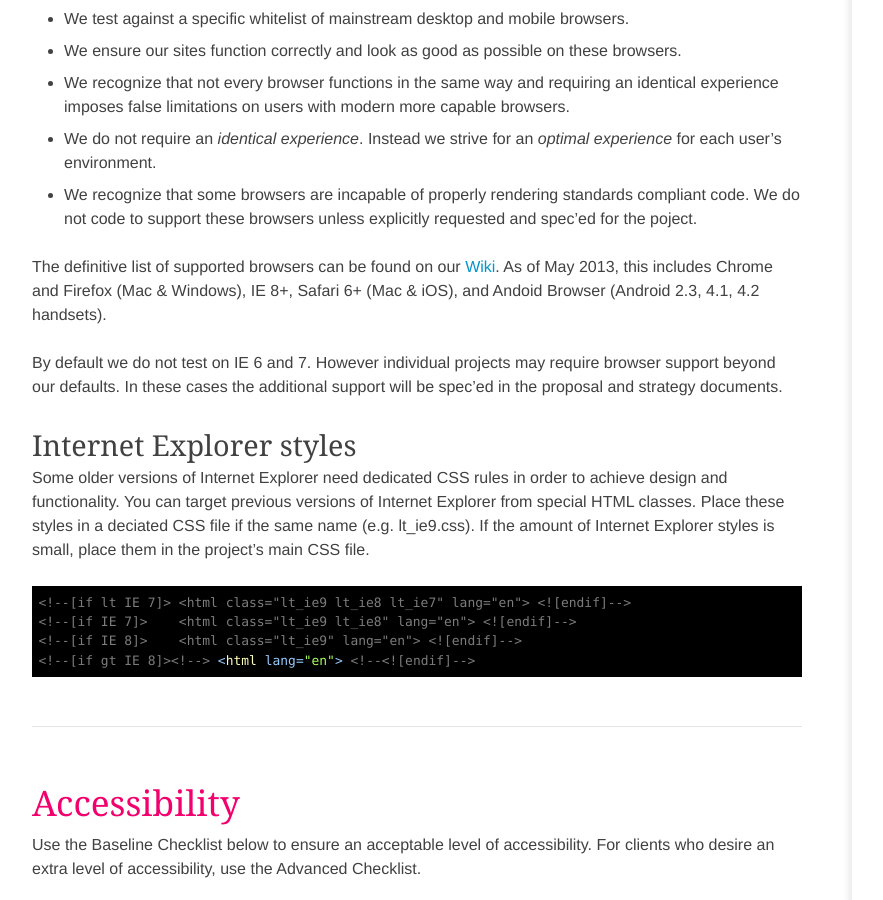
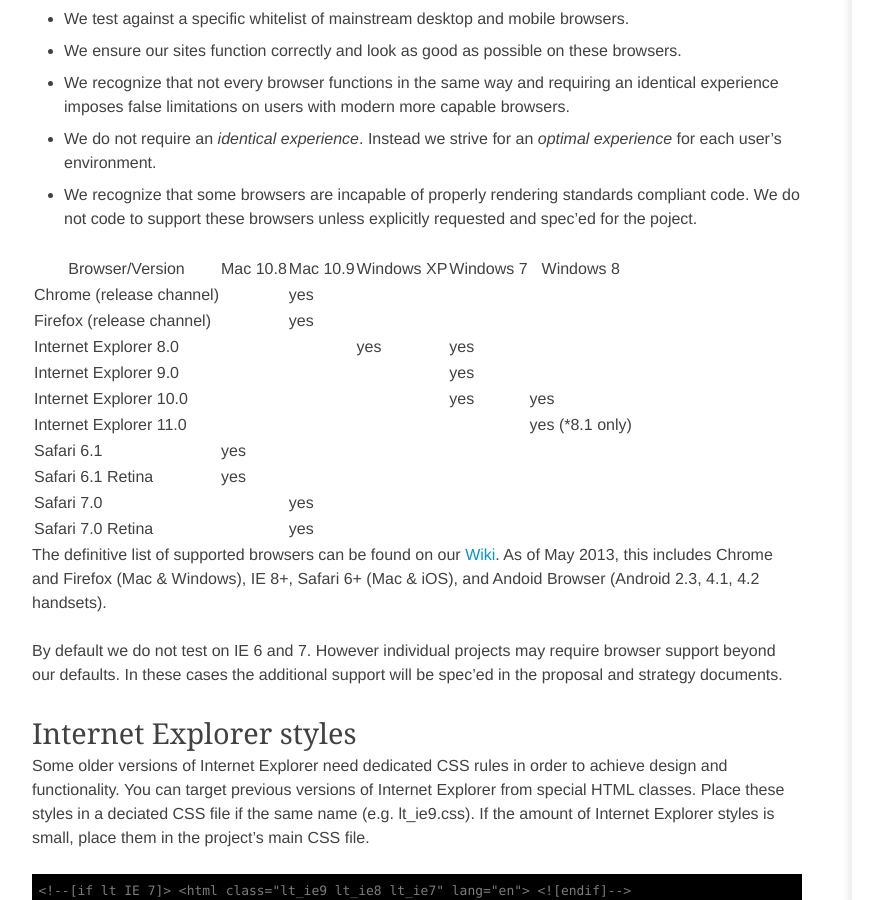
Before and after one commit to imarc/handbook, a Jekyll site: the page built from frontend.markdown, in a window 1280 px wide and 900 px high, scrolled down 7581 px. Shown: the whole window, without its empty margins (88-971 px from the left). Built offline with Jekyll 4.4.1, drawn with Linux system fonts in a browser that asks for light colours; nearby versions of some CDN libraries; some web fonts are replaced.

Commit message:
browser compatibility table

```diff
--- a/frontend.markdown
+++ b/frontend.markdown
@@ -309,6 +309,91 @@ The following **philosophy** is paraphrased from our standard proposal language.
 * We recognize that not every browser functions in the same way and requiring an identical experience imposes false limitations on users with modern more capable browsers.
 * We do not require an *identical experience*. Instead we strive for an *optimal experience* for each user's environment.
 * We recognize that some browsers are incapable of properly rendering standards compliant code. We do not code to support these browsers unless explicitly requested and spec'ed for the poject.
+
+<table>
+<tr>
+<th>Browser/Version </th>
+<th> Mac 10.8 </th>
+<th> Mac 10.9 </th>
+<th> Windows XP </th>
+<th> Windows 7 </th>
+<th> Windows 8
+</th></tr>
+<tr>
+<td> Chrome (release channel) </td>
+<td>  </td>
+<td colspan="4"> yes
+</td></tr>
+<tr>
+<td> Firefox (release channel) </td>
+<td>  </td>
+<td colspan="4"> yes
+</td></tr>
+<tr>
+<td> Internet Explorer 8.0 </td>
+<td>  </td>
+<td>   </td>
+<td>  yes </td>
+<td> yes </td>
+<td>
+</td></tr>
+<tr>
+<td> Internet Explorer 9.0 </td>
+<td>  </td>
+<td>   </td>
+<td>   </td>
+<td> yes </td>
+<td>
+</td></tr>
+<tr>
+<td> Internet Explorer 10.0 </td>
+<td>  </td>
+<td>   </td>
+<td>   </td>
+<td> yes </td>
+<td> yes
+</td></tr>
+<tr>
+<td> Internet Explorer 11.0 </td>
+<td>  </td>
+<td>   </td>
+<td>   </td>
+<td>  </td>
+<td> yes (*8.1 only)
+</td></tr>
+<tr>
+<td> Safari 6.1 </td>
+<td> yes </td>
+<td>  </td>
+<td>   </td>
+<td>   </td>
+<td>
+</td></tr>
+<tr>
+<td> Safari 6.1 Retina </td>
+<td> yes </td>
+<td>  </td>
+<td>   </td>
+<td>   </td>
+<td>
+</td></tr>
+<tr>
+<td> Safari 7.0 </td>
+<td>  </td>
+<td> yes </td>
+<td>   </td>
+<td>   </td>
+<td>
+</td></tr>
+<tr>
+<td> Safari 7.0 Retina </td>
+<td>  </td>
+<td> yes </td>
+<td>   </td>
+<td>   </td>
+<td>
+</td></tr>
+</table>
 
 The definitive list of supported browsers can be found on our
 [Wiki](http://wiki.imarc.net/Browser_Support). As of May 2013, this includes Chrome and Firefox (Mac & Windows), IE 8+, Safari 6+ (Mac & iOS), and Andoid Browser (Android 2.3, 4.1, 4.2 handsets).
```
